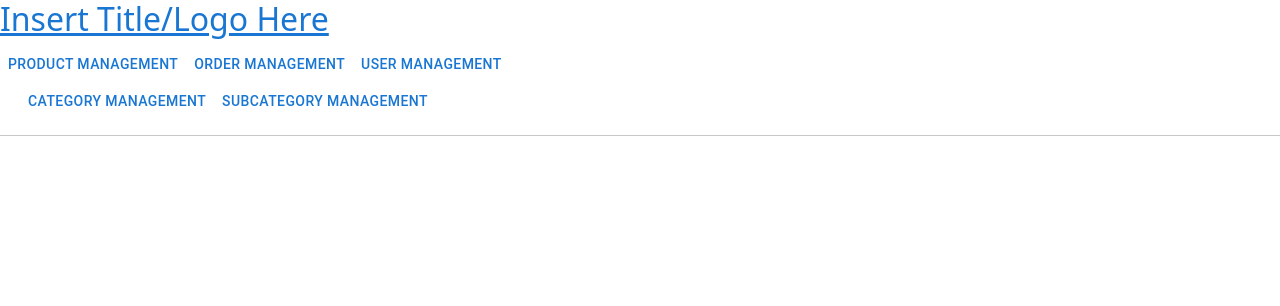
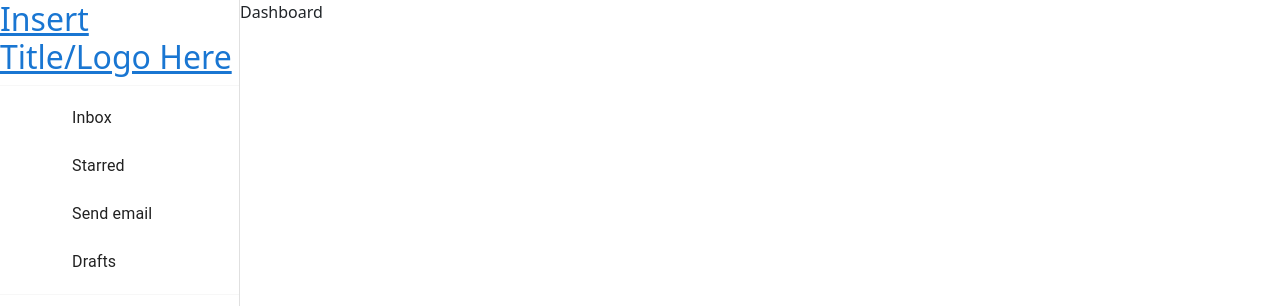
Before and after one commit to GabCatacutan/pc-shop, a React (Vite) app: page /admin in a window 1280 px wide. Shown: the top 306 px of the page. Built offline with nearby package versions, Linux system fonts and the light colour scheme; no server answers.

Commit message:
Changed admin navbar to sidebar

```diff
--- a/src/components/AdminComponents/AdminNavBar.tsx
+++ b/src/components/AdminComponents/AdminNavBar.tsx
@@ -1,30 +1,77 @@
-import { Button, Link } from "@mui/material";
+import {
+  Button,
+  Divider,
+  Drawer,
+  Link,
+  List,
+  ListItem,
+  ListItemButton,
+  useMediaQuery,
+  useTheme,
+  ListItemIcon,
+  ListItemText,
+  Box,
+} from "@mui/material";
+import React from "react";
+import { useState } from "react";
 
 function AdminNavBar() {
+  const theme = useTheme();
+  const [open, setOpen] = useState(false);
+  const isMobile = useMediaQuery(theme.breakpoints.up("sm"));
 
-  const productManagementNavItems = () => {
-    return(
-      <nav className="ml-5">
-        <Button href="/admin/product-management">Category Management</Button>
-        <Button>Subcategory Management</Button>
+  const drawerWidth = 240;
+
+  const [mobileOpen, setMobileOpen] = React.useState(false);
+  const [isClosing, setIsClosing] = React.useState(false);
+
+  const handleDrawerClose = () => {
+    setIsClosing(true);
+    setMobileOpen(false);
+  };
+
+  const handleDrawerToggle = () => {
+    if (!isClosing) {
+      setMobileOpen(!mobileOpen);
+    }
+  };
+
+  const drawer = (
+    <div className="flex flex-col">
+      <Link href="/admin">
+        <h2>Insert Title/Logo Here</h2>
+      </Link>
+      <nav>
+        <Divider />
+        <List>
+          {["Inbox", "Starred", "Send email", "Drafts"].map((text, index) => (
+            <ListItem key={text} disablePadding>
+              <ListItemButton>
+                <ListItemIcon></ListItemIcon>
+                <ListItemText primary={text} />
+              </ListItemButton>
+            </ListItem>
+          ))}
+        </List>
+        <Divider />
       </nav>
-    )
-  }
+    </div>
+  );
 
   return (
     <>
-      <div className="flex">
-        <Link href="/admin">
-          <h2>Insert Title/Logo Here</h2>
-        </Link>
-      </div>
-      <nav>
-        <Button href="/admin/product-management">Product Management</Button>
-        <Button>Order Management</Button>
-        <Button>User Management</Button>
-        {productManagementNavItems()}
-      </nav>
-      <hr></hr>
+      <Drawer variant="temporary" open={mobileOpen} onClose={handleDrawerClose}>
+        {drawer}
+      </Drawer>
+      <Drawer
+        variant="permanent"
+        sx={{
+          display: { xs: "none", sm: "block" },
+          "& .MuiDrawer-paper": { boxSizing: "border-box", width: drawerWidth },
+        }}
+      >
+        {drawer}
+      </Drawer>
     </>
   );
 }
--- a/src/pages/admin/Admin.tsx
+++ b/src/pages/admin/Admin.tsx
@@ -1,12 +1,19 @@
 import { Outlet } from "react-router-dom";
 import AdminNavBar from "../../components/AdminComponents/AdminNavBar";
-
+import { Box } from "@mui/material";
 
 function Admin() {
+
+  const navWidth = 240
+
   return (
     <>
-    <AdminNavBar />
-    <Outlet></Outlet>
+      <div className="flex">
+        <AdminNavBar />
+        <div className="flex-grow-1 ml-[240px]">
+          <Outlet></Outlet>
+        </div>
+      </div>
     </>
   );
 }
--- a/src/pages/admin/AdminDashboard.tsx
+++ b/src/pages/admin/AdminDashboard.tsx
@@ -1,7 +1,7 @@
 function AdminHomePage() {
   return (
     <div>
-
+      <p>Dashboard</p>
     </div>
   );
 }
```
Also changed, not shown: src/components/AdminComponents/CreateCategoryModal.tsx (added, +9 -0 lines).
